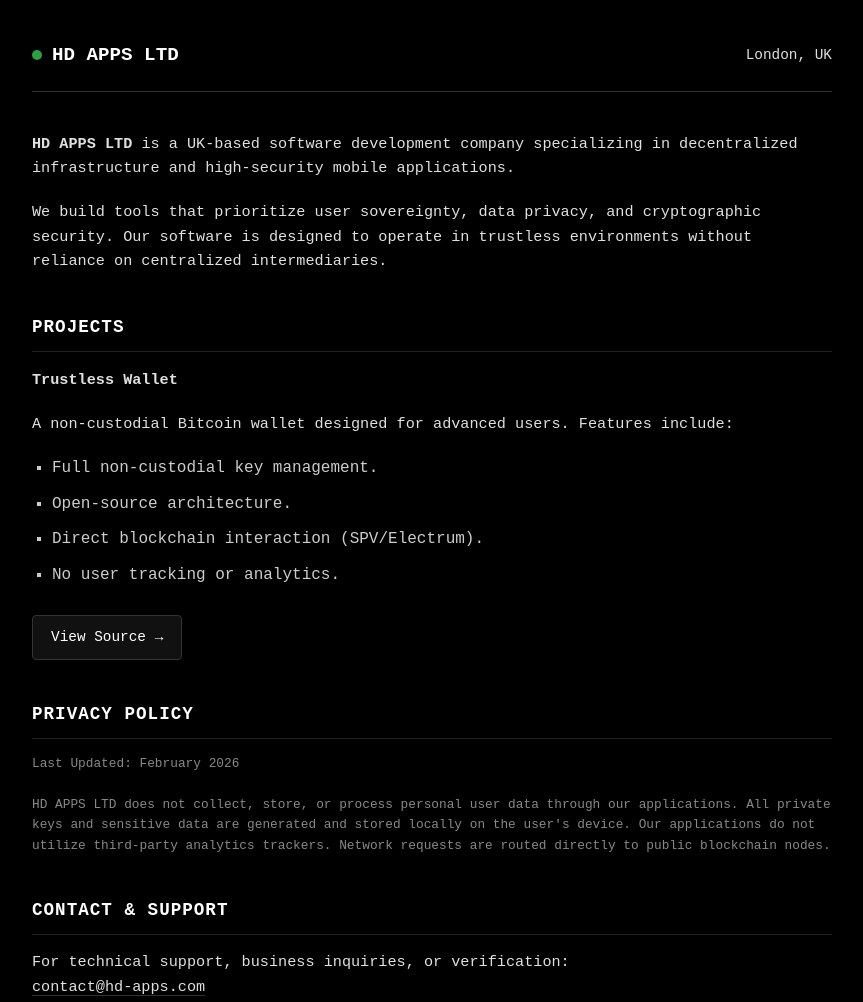
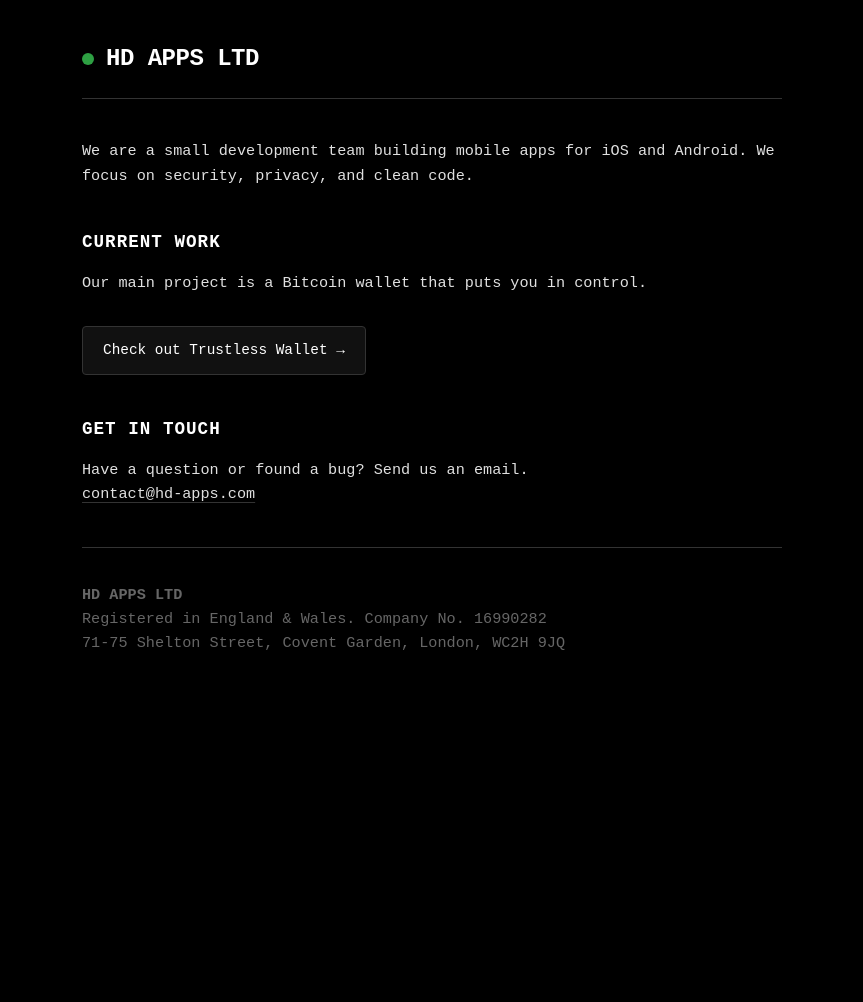
Before and after one commit to TrustlessWallet/hdapps, a plain HTML site: page index.html in a window 1280 px wide. Shown: the top 1002 px of the page, without its empty margins (208-1071 px from the left). After the commit the page ends 800 px from the top, so only its background shows below. Drawn offline with Linux system fonts and the light colour scheme.

Commit message:
Refactor index.html styles and update content
Updated styles and content in index.html for better clarity and alignment.

```diff
--- a/index.html
+++ b/index.html
@@ -8,14 +8,14 @@
         :root {
             --bg-color: #000000;
             --text-color: #e0e0e0;
-            --accent-color: #33ff00;
+            --accent-color: #33ff00; /* Hacker Green for links/accents */
             --border-color: #333333;
             --button-bg: #111111;
             --button-hover: #222222;
         }
 
         body {
-            font-family: 'Courier New', Courier, monospace;
+            font-family: 'Courier New', Courier, monospace; /* Strict Monospace */
             background-color: var(--bg-color);
             color: var(--text-color);
             line-height: 1.6;
@@ -27,54 +27,51 @@
         }
 
         .container {
-            max-width: 800px;
+            max-width: 700px;
             margin: 0 auto;
             padding: 40px 20px;
             flex: 1;
         }
 
-        /* Nav */
-        nav {
+        header {
             border-bottom: 1px solid var(--border-color);
             padding-bottom: 20px;
             margin-bottom: 40px;
-            display: flex;
-            justify-content: space-between;
-            align-items: center;
         }
 
+        /* Fixed Alignment */
         h1 {
             color: #ffffff;
-            font-size: 1.2rem;
+            font-size: 1.5rem;
             margin: 0;
+            letter-spacing: -0.5px;
             display: flex;
-            align-items: center;
-            gap: 10px;
+            align-items: center; /* Ensures vertical centering */
+            gap: 12px; /* Space between dot and text */
         }
 
         .status-dot {
-            height: 10px;
-            width: 10px;
+            height: 12px;
+            width: 12px;
             background-color: #2ea043;
             border-radius: 50%;
             display: inline-block;
+            /* No margins needed because of flex gap */
         }
 
         h2 {
             font-size: 1.1rem;
             color: #ffffff;
-            margin-top: 40px;
+            margin-top: 30px;
             margin-bottom: 15px;
             text-transform: uppercase;
             letter-spacing: 1px;
-            border-bottom: 1px solid #222;
-            padding-bottom: 10px;
         }
 
-        p { margin-bottom: 20px; font-size: 0.95rem; }
-
-        ul { list-style-type: square; padding-left: 20px; }
-        li { margin-bottom: 10px; color: #ccc; }
+        p {
+            margin-bottom: 20px;
+            font-size: 0.95rem;
+        }
 
         a {
             color: var(--text-color);
@@ -82,80 +79,72 @@
             text-decoration-color: var(--border-color);
             text-underline-offset: 4px;
         }
-        a:hover { color: #ffffff; text-decoration-color: #ffffff; }
 
+        a:hover {
+            color: #ffffff;
+            text-decoration-color: #ffffff;
+        }
+
+        /* Button Styling */
         .btn {
             display: inline-block;
             background-color: var(--button-bg);
             color: #ffffff;
-            padding: 10px 18px;
+            padding: 12px 20px;
             border: 1px solid var(--border-color);
             border-radius: 4px;
             font-size: 0.9rem;
+            transition: all 0.2s ease;
             text-decoration: none;
             margin-top: 10px;
         }
-        .btn:hover { background-color: var(--button-hover); border-color: #666; }
+
+        .btn:hover {
+            background-color: var(--button-hover);
+            border-color: #666;
+            text-decoration: none;
+        }
+
+        .section {
+            margin-bottom: 40px;
+        }
 
         footer {
             margin-top: auto;
-            padding-top: 40px;
+            padding-top: 20px;
             border-top: 1px solid var(--border-color);
             font-size: 0.75rem;
             color: #666;
         }
-
-        .legal-text { font-size: 0.8rem; color: #888; }
     </style>
 </head>
 <body>
 
     <div class="container">
 
-        <nav>
+        <header>
             <h1><span class="status-dot"></span>HD APPS LTD</h1>
-            <div style="font-size: 0.9rem;">London, UK</div>
-        </nav>
+        </header>
 
         <div class="section">
             <p>
-                <strong>HD APPS LTD</strong> is a UK-based software development company specializing in decentralized infrastructure and high-security mobile applications.
-            </p>
-            <p>
-                We build tools that prioritize user sovereignty, data privacy, and cryptographic security. Our software is designed to operate in trustless environments without reliance on centralized intermediaries.
+                We are a small development team building mobile apps for iOS and Android.
+                We focus on security, privacy, and clean code.
             </p>
         </div>
 
         <div class="section">
-            <h2>Projects</h2>
-            <p><strong>Trustless Wallet</strong></p>
-            <p>A non-custodial Bitcoin wallet designed for advanced users. Features include:</p>
-            <ul>
-                <li>Full non-custodial key management.</li>
-                <li>Open-source architecture.</li>
-                <li>Direct blockchain interaction (SPV/Electrum).</li>
-                <li>No user tracking or analytics.</li>
-            </ul>
+            <h2>Current Work</h2>
+            <p>Our main project is a Bitcoin wallet that puts you in control.</p>
             <a href="https://trustlesswallet.github.io/Trustless/" class="btn" target="_blank">
-                View Source &rarr;
+                Check out Trustless Wallet &rarr;
             </a>
         </div>
 
         <div class="section">
-            <h2>Privacy Policy</h2>
-            <p class="legal-text">
-                Last Updated: February 2026<br><br>
-                HD APPS LTD does not collect, store, or process personal user data through our applications.
-                All private keys and sensitive data are generated and stored locally on the user's device.
-                Our applications do not utilize third-party analytics trackers.
-                Network requests are routed directly to public blockchain nodes.
-            </p>
-        </div>
-
-        <div class="section">
-            <h2>Contact & Support</h2>
+            <h2>Get in Touch</h2>
             <p>
-                For technical support, business inquiries, or verification:<br>
+                Have a question or found a bug? Send us an email.<br>
                 <a href="mailto:contact@hd-apps.com">contact@hd-apps.com</a>
             </p>
         </div>
@@ -166,7 +155,6 @@
                 Registered in England & Wales. Company No. 16990282<br>
                 71-75 Shelton Street, Covent Garden, London, WC2H 9JQ
             </p>
-            <p>&copy; 2026 HD APPS LTD. All Rights Reserved.</p>
         </footer>
 
     </div>
```
